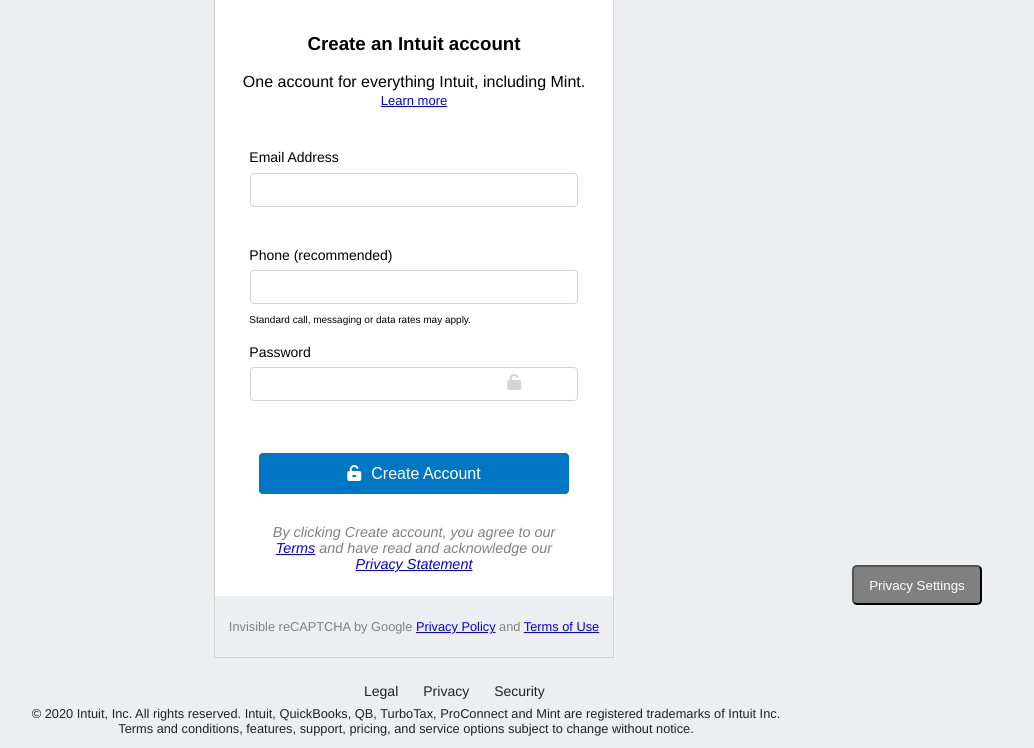
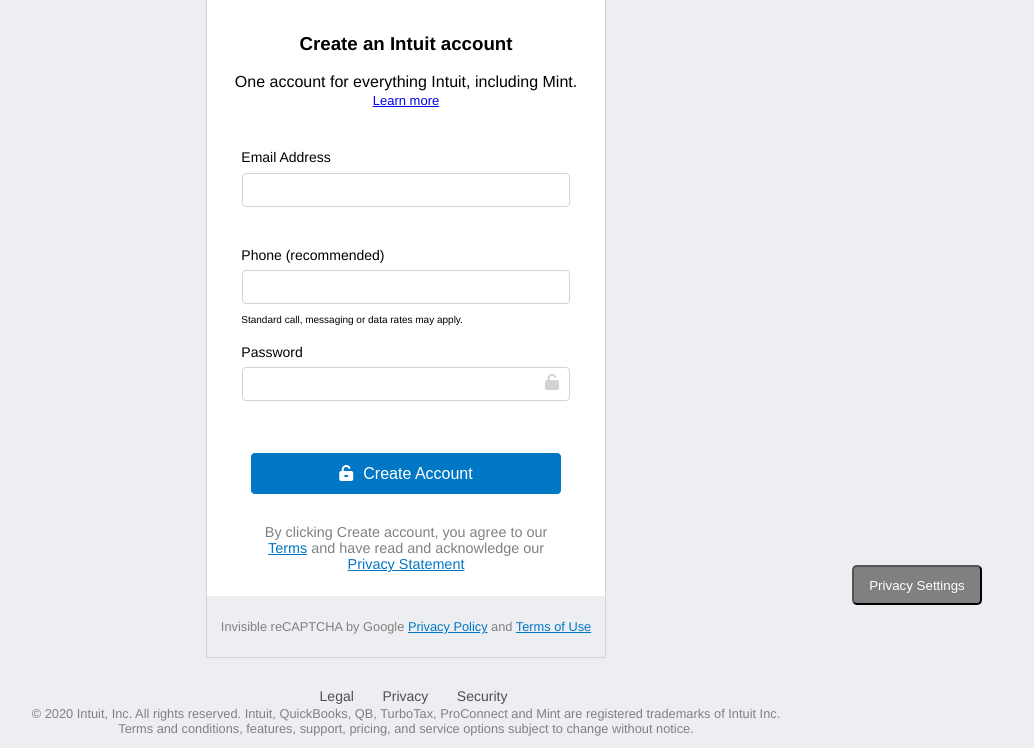
Before and after one commit to GzimAsani/HTML-Forms, a plain HTML site: page index.html in a window 1280 px wide. Shown: the part 195-943 px from the top of the page, without its empty margins (234-1268 px from the left). Drawn offline with Linux system fonts and the light colour scheme.

Commit message:
Reviewers Notes
Links color changed to match the source
Fixed lock icon position
Fixed  Legal, privacy, and security position
Removed excessive marign at the bottom

```diff
--- a/index.html
+++ b/index.html
@@ -46,34 +46,33 @@
 
 
         <form>
-          <div class = 'label-inputs'>
+          <div class = 'labels-inputs'>
             <label for= "email" class="label">Email Address</label>
             <input class = 'input' type="email" name="email" id = 'email' required="required">
           </div>
-          <div class = 'label-inputs'>
+          <div class = 'labels-inputs'>
             <label  for="tel" class="label">Phone (recommended)</label>
             <input class = 'input' type="tel" name="tel" id = 'tel' required="required">
             <p class = 'tel-explanation'>Standard call, messaging or data rates may apply.</p>
           </div>
-
-          <div class = 'label-inputs'>
+          <div class = 'labels-inputs password-input'>
             <label for="password" class="label">Password</label>
-            <input  class = 'input' type="password" name="password" id = 'password' required="required" ><i class="fas fas3 fa-unlock"></i>
+            <input  class='input' type="password" name="password" id='password' required="required" ><i class="fas fas3 fa-unlock"></i>
           </div>
 
           <div class = 'create-account'>
-            <button id="creation"><i class="fas fas2 fa-unlock-alt create"></i>Create Account</button>
+            <button id="creation" type="submit"><span class="fas fas2 fa-unlock-alt create"></span>Create Account</button>
           </div>
-            <p class = 'terms'><i>By clicking Create account, you agree to our <a href="#">Terms</a> and have read and acknowledge
-              our <a href="#">Privacy Statement</a></i></p>
+            <p class = 'terms'>By clicking Create account, you agree to our <a class="terms-links" href="#">Terms</a> and have read and acknowledge
+              our <a class="terms-links" href="#">Privacy Statement</a></p>
         </form>
 
         </section>
 
 
-      <footer class = 'first-footer'>
-        <p id="captcha">Invisible reCAPTCHA by Google <a href="#">Privacy Policy</a> and <a href="#">Terms of Use</a></p>
-      </footer>
+      <div class = 'first-footer'>
+        <p id="captcha">Invisible reCAPTCHA by Google <a class="terms-links" href="#">Privacy Policy</a> and <a class="terms-links" href="#">Terms of Use</a></p>
+      </div>
 
      </main>
 
--- a/style.css
+++ b/style.css
@@ -59,10 +59,11 @@ body {
 
 .main-container {
   width: 400px;
-  margin: 370px;
   text-align: center;
   margin-top: 1%;
-  margin-left: 440px;
+  margin-left: auto;
+  margin-right: auto;
+  margin-bottom: 30px;
 }
 
 .main-inputs {
@@ -100,7 +101,7 @@ body {
   height: 25px;
 }
 
-.label-inputs {
+.labels-inputs {
   margin: 40px auto;
   justify-content: center;
   align-items: center;
@@ -116,6 +117,14 @@ body {
   height: 30px;
 }
 
+.password-input{
+  position: relative;
+}
+
+input:focus{
+  outline: none;
+  box-shadow: 0 1px 1px rgba(0, 0, 0, 0.075) inset, 0 0 8px rgba(82, 168, 236, 0.6);
+}
 .label {
   float: left;
   margin-left: 5%;
@@ -139,11 +148,11 @@ body {
 
 .fas3 {
   color: lightgrey;
+  z-index: 2;
+  position: absolute;
+  top: 30px;
+  right: 30px;
   display: inline-block;
-  z-index: 2;
-  right: 41%;
-  margin-top: 0.5%;
-  position: absolute;
 }
 
 .fas2 {
@@ -162,33 +171,43 @@ body {
 
 .p-2-footer {
   font-size: 14px;
-  margin: 5px;
-  margin-left: 20px;
-  color: rgb(36, 34, 34);
+  color:#505050;
+  display: inline-block;
+  cursor: pointer;
+  margin-right: 25px;
+}
+.p-2-footer:hover{
+  text-decoration: underline;
 }
 
 .p-footer {
+  display: block;
   color: rgb(36, 34, 34);
-  width: 20px;
-  margin-top: -20px;
-  justify-content: space-between;
-  display: flex;
-  margin-left: 530px;
+  text-align: center;
+  margin-left: auto;
+  margin-right: auto;
+  margin-top: 0;
 }
 
 .second-footer {
-  margin-top: -350px;
+  margin-bottom: 0;
   text-align: center;
+  margin-left: auto;
+  margin-right: auto;
   font-size: 80%;
 }
 
 .third-footer {
-  color: rgb(36, 34, 34);
+  color: grey;
   margin-top: -11px;
 }
 
 .p a {
   font-size: 13px;
+}
+
+.terms-links{
+  color:#0077C5;
 }
 
 #captcha {
```
